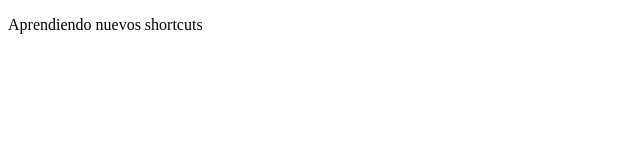
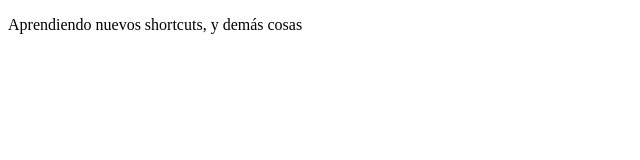
Before and after one commit to Git-ajl/proyectoDemoCursoPrework, a plain HTML site: page index.html in a window 1280 px wide. Shown: the whole page, without its empty margins (0-640 px from the left). Drawn offline with Linux system fonts and the light colour scheme.

Commit message:
estos son los nuevos cambios

```diff
--- a/index.html
+++ b/index.html
@@ -7,6 +7,6 @@
     <title>Hola mundo de nuevo</title>
 </head>
 <body>
-    <p>Aprendiendo nuevos shortcuts</p>
+    <p>Aprendiendo nuevos shortcuts, y demás cosas</p>
 </body>
 </html>
```
